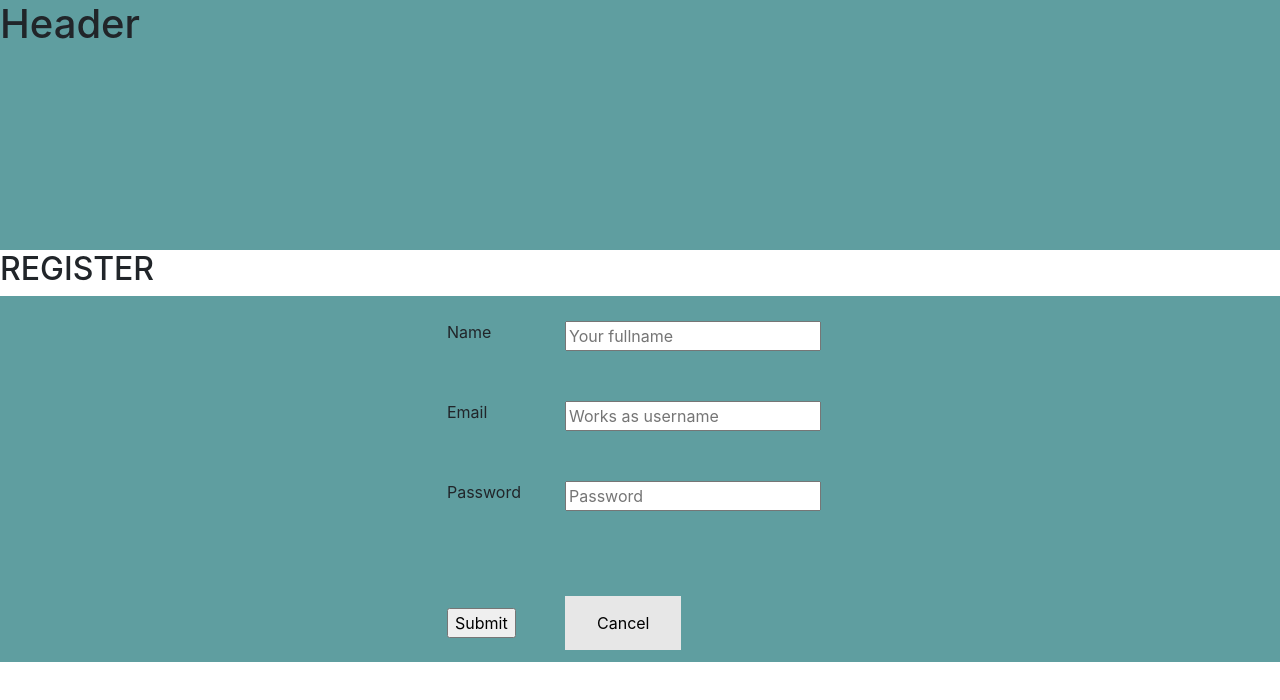
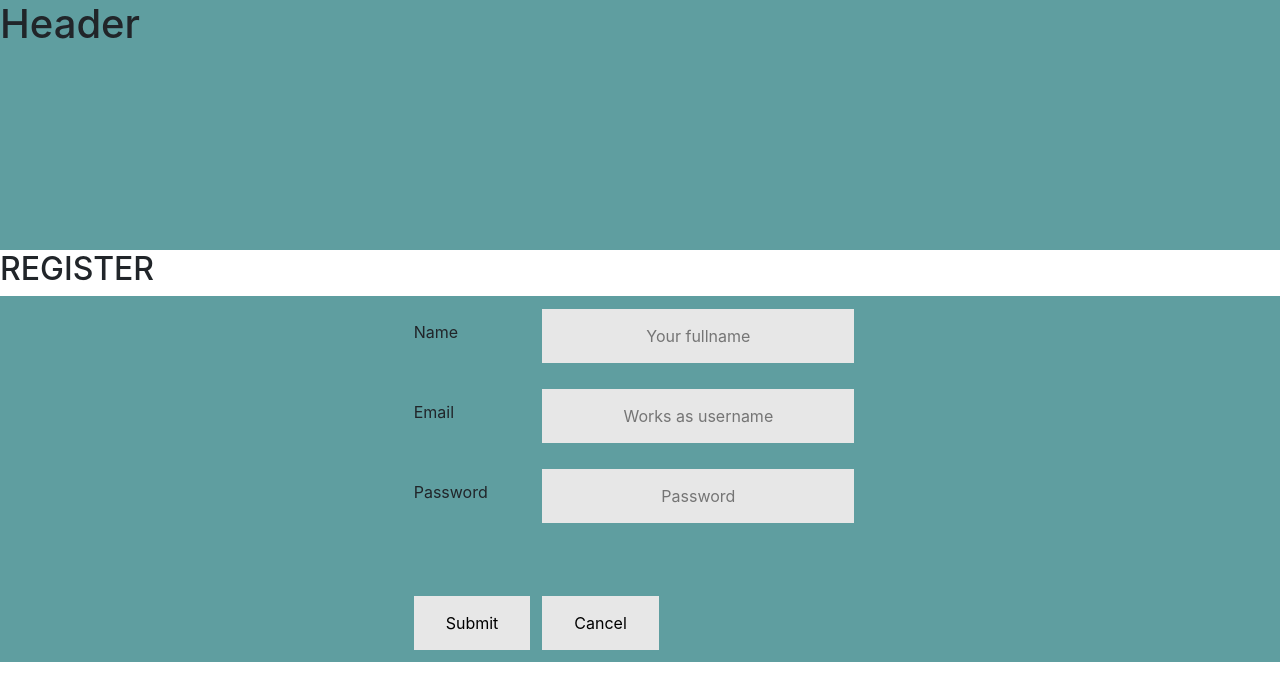
Before and after one commit to TiinaMatala/LeisureTrove, a React (Create React App) app in the folder client/: page /register in a window 1280 px wide. Shown: the top 700 px of the page. Built offline with nearby package versions, Linux system fonts and the light colour scheme.

Commit message:
some css adjustments to register

```diff
--- a/client/src/components/Register.module.css
+++ b/client/src/components/Register.module.css
@@ -9,14 +9,6 @@
     display:flex;
     align-items: baseline;
 }
-
-input[type=text], select, textarea {
-    width: 100%;
-    padding: 12px;
-    border: 1px solid #ccc;
-    border-radius: 4px;
-    resize: vertical;
-  }
 
 .registerForm {
 border-radius: 5px;
@@ -54,6 +46,17 @@ label {
     font-size: 16px;
   }
 
+  input {
+    background-color: #e7e7e7;
+    border: none;
+    color: black;
+    padding: 15px 32px;
+    text-align: center;
+    text-decoration: none;
+    display: inline-block;
+    font-size: 16px;
+  }
+
   /* Responsive layout - when the screen is less than 600px wide, make the two columns stack on top of each other instead of next to each other */
   @media screen and (max-width: 600px) {
     .col-25, .col-75, input[type=submit] {
```
